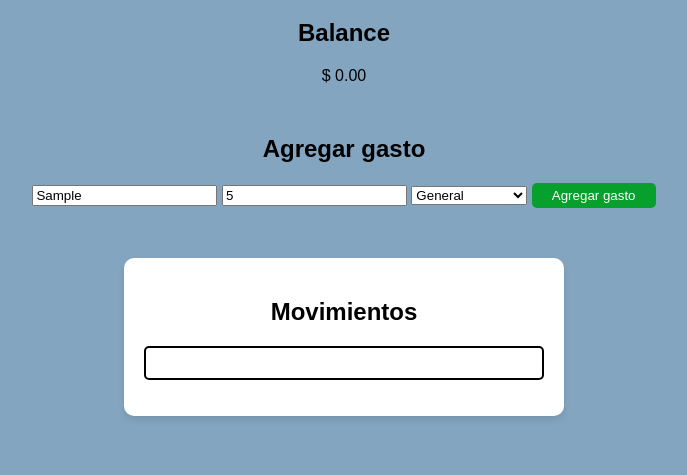
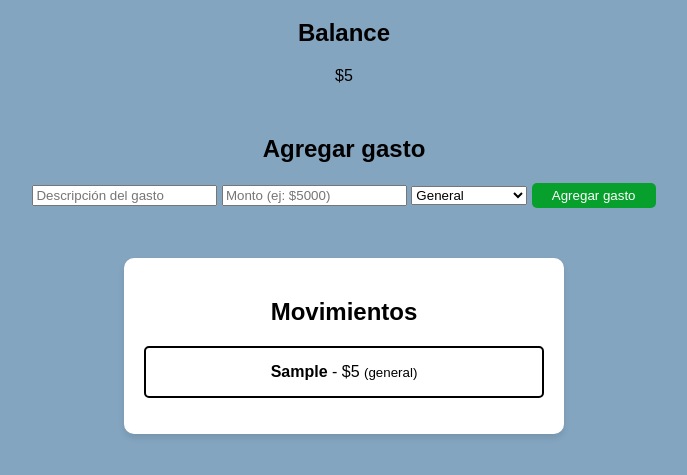
Before and after one commit to Martin-Varela4/Control-gastos, a plain HTML site: page index.html in a window 1280 px wide. Both pictures are taken after typing "Sample", "5" into the empty fields and a click on the button "Agregar gasto". Shown: the part 61-536 px from the top of the page, without its empty margins (296-983 px from the left). Drawn offline with Linux system fonts and the light colour scheme.

Commit message:
Funciones básicas terminadas para los ingresos/gastos

```diff
--- a/css/styles.css
+++ b/css/styles.css
@@ -21,6 +21,7 @@
   border : 2px solid rgb(0, 0, 0);
   padding: 15px;
   border-radius: 5px;
+  list-style-type: none;
 }
 
 
@@ -31,7 +32,7 @@
 }
 
 
-/* Botón agregar */
+/*agregar */
 
 #Agregar {
     background-color: rgb(7, 160, 45);
--- a/index.html
+++ b/index.html
@@ -26,7 +26,7 @@
         <section class="form-section">
             <h2> Agregar gasto </h2>
 
-            <form id="form-gasto"></form>
+            <form id="form-gasto">
                 <input
                     type="text"
                     id = "descripcion"
--- a/js/app.js
+++ b/js/app.js
@@ -1,5 +1,5 @@
 const formulario = document.querySelector('#form-gasto')
-const listaGasos = document.querySelector('#lista-gastos')
+const listaGastos = document.querySelector('#lista-gastos')
 const balanceTotal = document.querySelector('#balance')
 
 const descripcionInput = document.querySelector('#descripcion')
@@ -25,3 +25,41 @@
 
 
 });
+
+//array para almacenar los gastos
+const gastos = []
+//funcion para agregar un gasto a la lista
+function agregarGasto(desc, valor, cat) {
+
+    const montoNumero = Number(valor);
+    //agregar el gasto al array de gastos
+    gastos.push(montoNumero);
+
+
+    //crear un elemento de lista (li)
+    const nuevoGasto = document.createElement('li');
+
+
+    nuevoGasto.innerHTML = `
+        <strong>${desc}</strong> - $${montoNumero}
+        <small>(${cat})</small>
+    `;
+
+
+    listaGastos.appendChild(nuevoGasto);
+
+    //actualizar el balance total
+    actualizarBalance();
+
+}
+
+
+function actualizarBalance() {
+    let = total = 0;
+
+    for (let i = 0; i < gastos.length; i++) {
+        total += gastos[i];
+    }
+    //Mostrar el balance total
+    balanceTotal.textContent= `$${total}`;
+}
```
